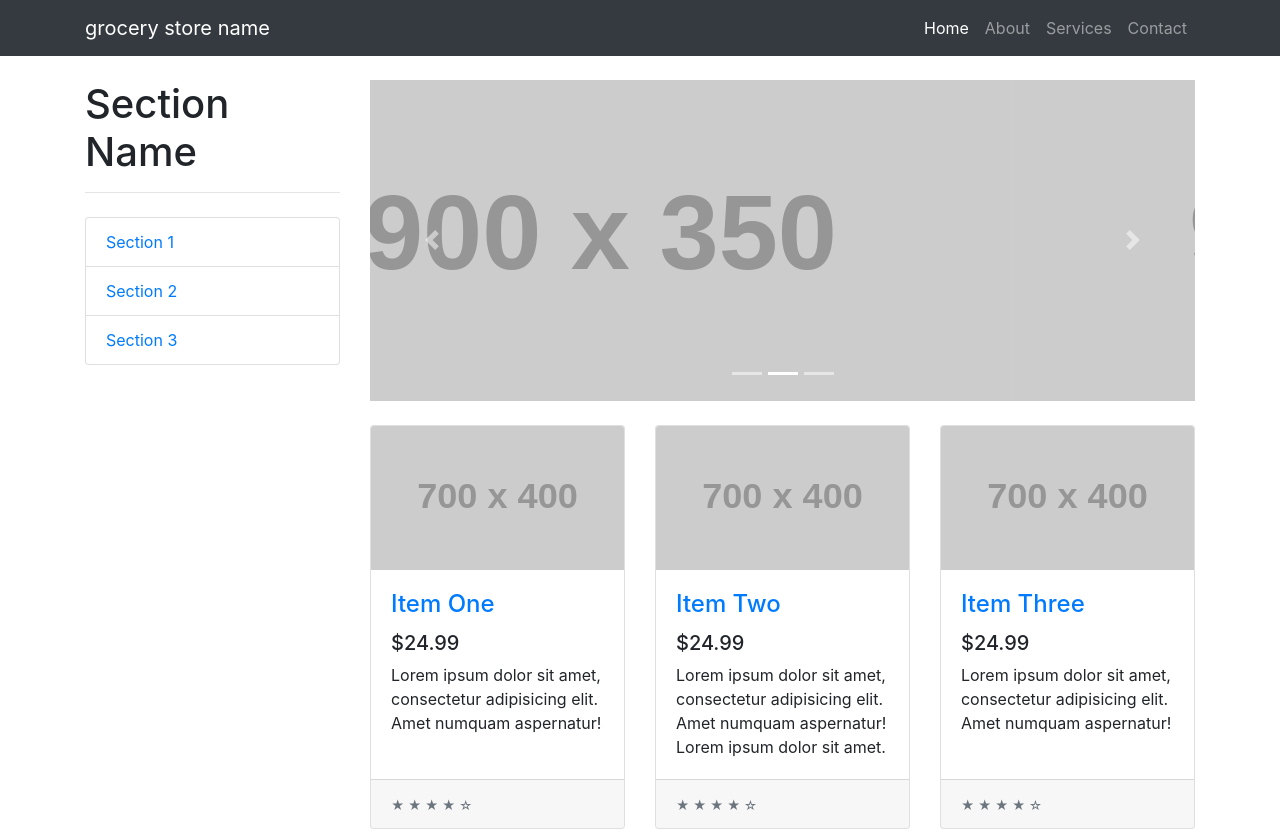
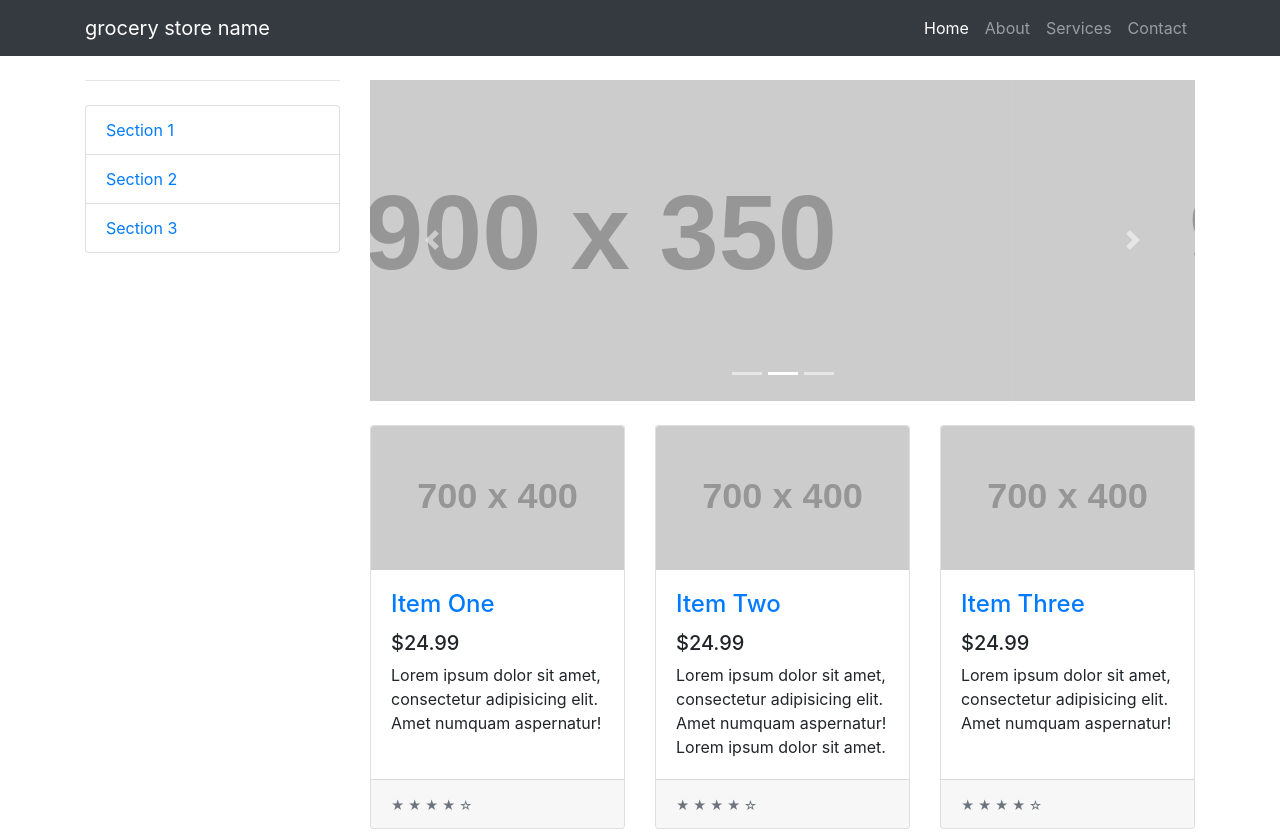
Before and after one commit to rohan-chaudhry/J-Project, a plain HTML site: page index.html in a window 1280 px wide. Shown: the top 832 px of the page. Drawn offline with Linux system fonts and the light colour scheme; placeholder pictures from the web are drawn by us.

Commit message:
Update index.html
deleted "section name"  line 58

```diff
--- a/index.html
+++ b/index.html
@@ -55,7 +55,7 @@
 
         <div class="col-lg-3">
 
-          <h1 class="my-4">Section Name<hr/></h1>
+          <h1 class="my-4"> <hr/></h1>
           <div class="list-group">
             <a href="#" class="list-group-item">Section 1</a>
             <a href="#" class="list-group-item">Section 2</a>
```
